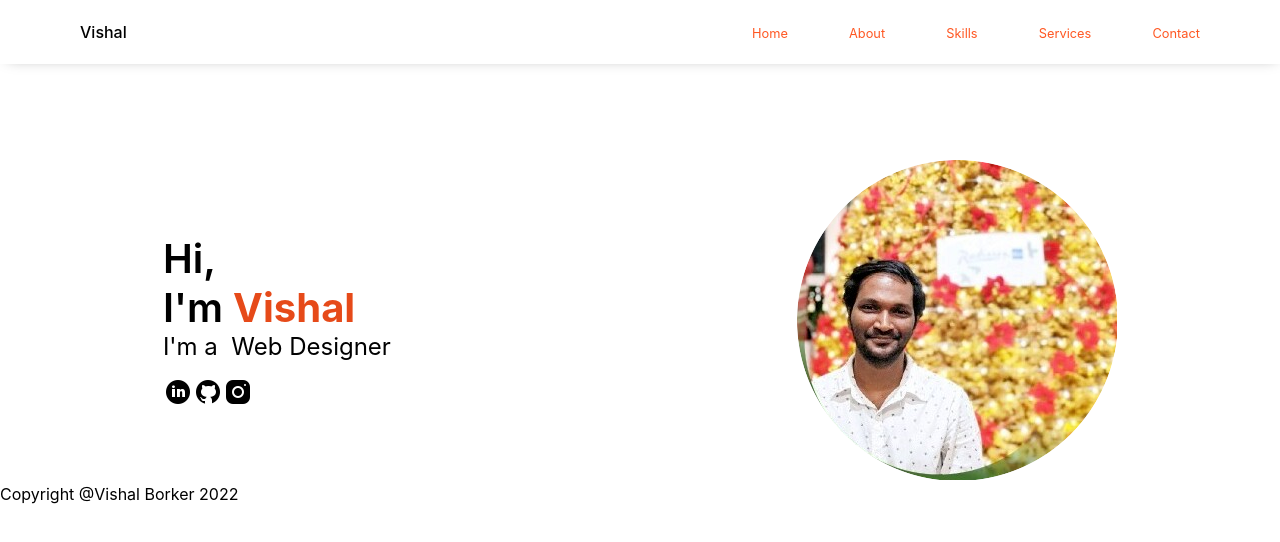
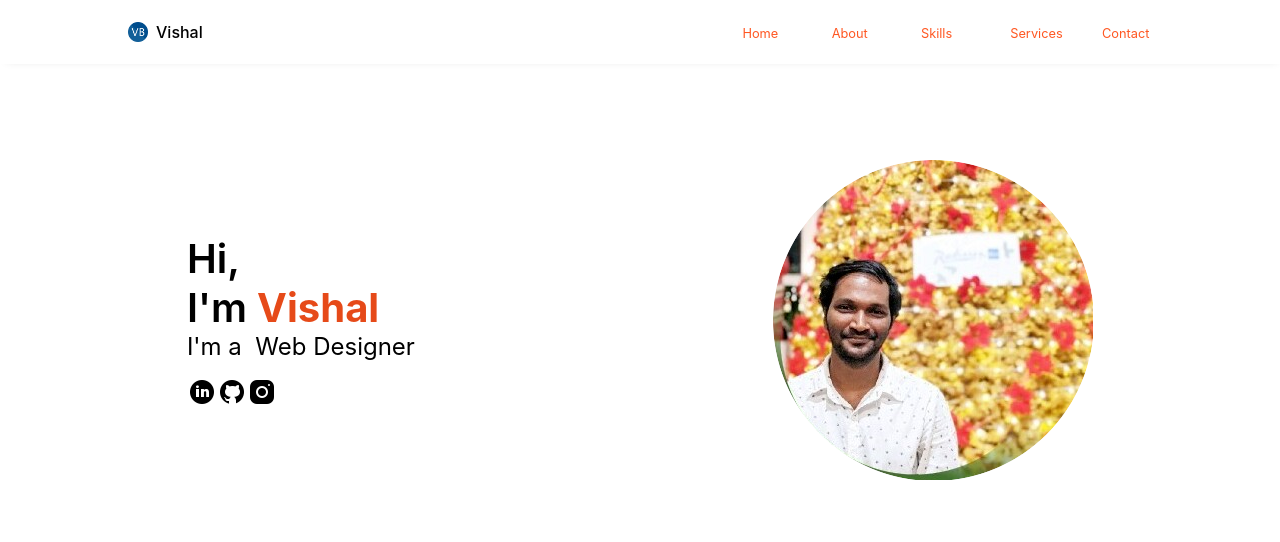
Before and after one commit to vishalborker/vishalborker, a React (Create React App) app: page / in a window 1280 px wide. Shown: the top 542 px of the page. Built offline with nearby package versions, Linux system fonts and the light colour scheme; no server answers.

Commit message:
added readme,md

```diff
--- a/package.json
+++ b/package.json
@@ -17,7 +17,9 @@
     "start": "react-scripts start",
     "build": "react-scripts build",
     "test": "react-scripts test",
-    "eject": "react-scripts eject"
+    "eject": "react-scripts eject",
+    "build-deploy": "npm run build && npm run deploy",
+    "deploy": "firebase deploy --only hosting:vishal-borker"
   },
   "eslintConfig": {
     "extends": [
--- a/src/Components/Home.js
+++ b/src/Components/Home.js
@@ -10,7 +10,7 @@ function Home() {
     <>
       <Navbar />
       <Profile />
-      <Footer />
+      {/* <Footer /> */}
     </>
   )
 }
--- a/src/Components/Intro.scss
+++ b/src/Components/Intro.scss
@@ -46,6 +46,11 @@ article.intro {
 
         span {
             position: relative;
+            cursor: pointer;
+            transition: bottom 100ms ease-in-out;
+            &:hover {
+                bottom: 0.25rem
+            }
         }
         span:nth-child(1){
             animation: bounce 200ms forwards 2000ms;
--- a/src/Components/Navbar.js
+++ b/src/Components/Navbar.js
@@ -5,12 +5,17 @@ import Home from './Home';
 
 import './Navbar.scss';
 
+import Logo from '../images/vb.png';
+
 function Navbar() {
   const brandTitle = "Vishal";
   return (
     <nav role="navigation" className="navigation">
         <div className='logo'>
-            <h4><NavLink to={'/'}>{brandTitle}</NavLink></h4>
+            <h4><NavLink to={'/'}>
+              <img src={Logo} alt='VB' />
+              {brandTitle}
+            </NavLink></h4>
         </div>
         <div className='links'>
             <ul>
--- a/src/Components/Navbar.scss
+++ b/src/Components/Navbar.scss
@@ -2,7 +2,7 @@
 
 nav {
     &.navigation {
-        padding: 0 5rem;
+        padding: 0 8rem;
         width: 100%;
         display: flex;
         flex-direction: row;
@@ -11,15 +11,27 @@ nav {
         position: fixed;
         height: 4rem;
         background-color: white;
-        box-shadow: 2px 0 14px -6px rgba(0 0 0 / 40%);
+        box-shadow: 2px 0 10px -5px rgba(0 0 0 / 20%);
+
         z-index: 10;
 
         .logo {
+            display: flex;
+            justify-content: center;
+            flex-direction: row;
+            align-items: center;
+            img {
+                height: 20px;
+                width: 20px;
+                margin-right: 0.5rem;
+            }
             h4 {
                 font-size: 1rem;
                 color: variables.$black;
                 font-weight: 500;
                 a {
+                    display: flex;
+                    align-items: center;
                     color: variables.$font-color;
                     transition: color 200ms ease-in-out;
                     &:hover {
@@ -42,6 +54,8 @@ nav {
                     color: variables.$link-text-color-inactive;
                     font-weight: 400;
                     font-size: 0.8rem;
+                    display: inline-block;
+                    min-width: 50px;
                     transition: all 100ms ease-in-out;
                     &:hover {
                         color: variables.$link-text-color-inactive;
--- a/src/Components/Profile.scss
+++ b/src/Components/Profile.scss
@@ -1,4 +1,4 @@
 .profile {
-    padding: 0 5rem;
+    padding: 0 8rem;
     padding-top: 10rem;
 }
```
Also changed, not shown: src/images/vb.png (added).
